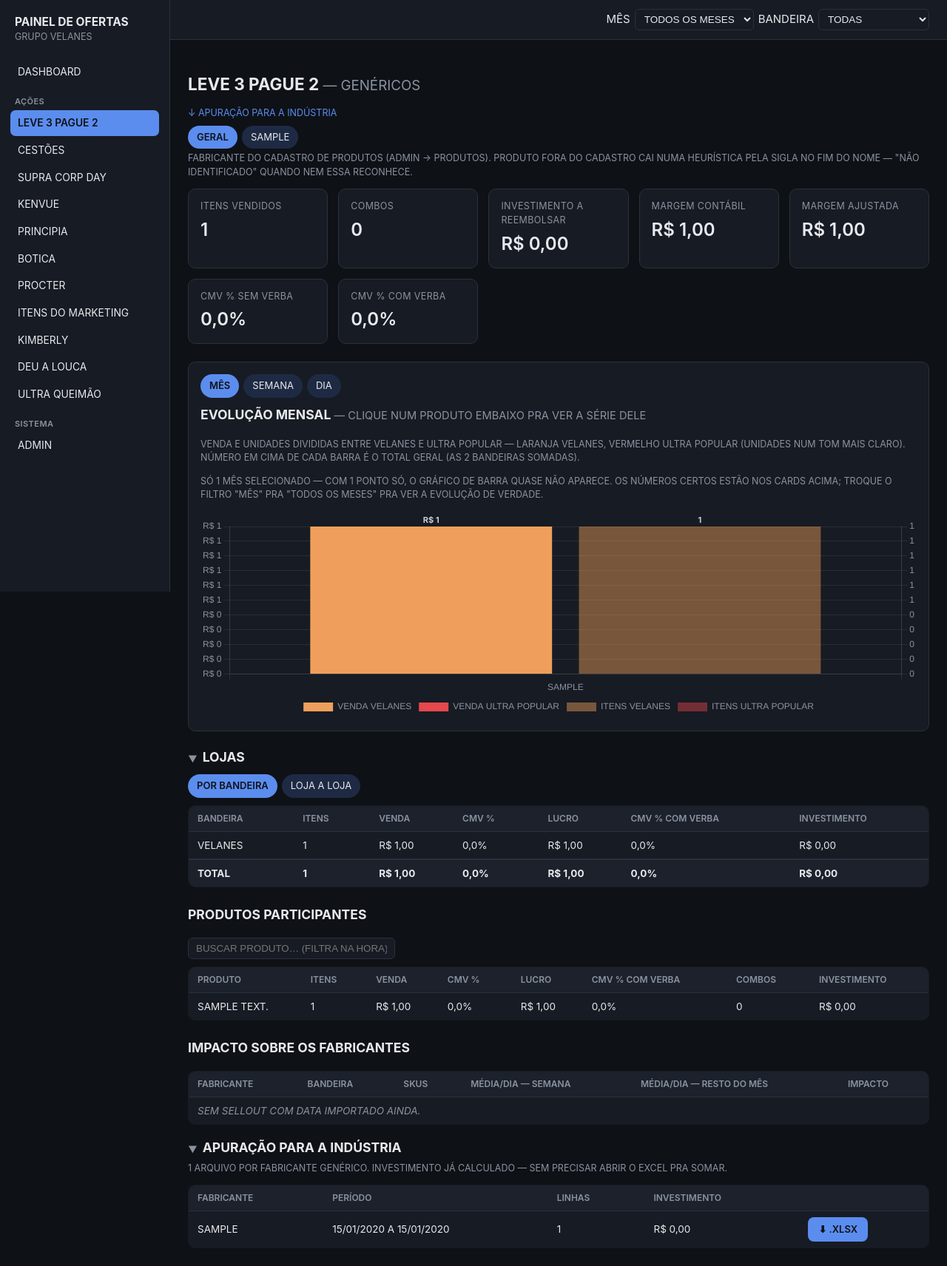
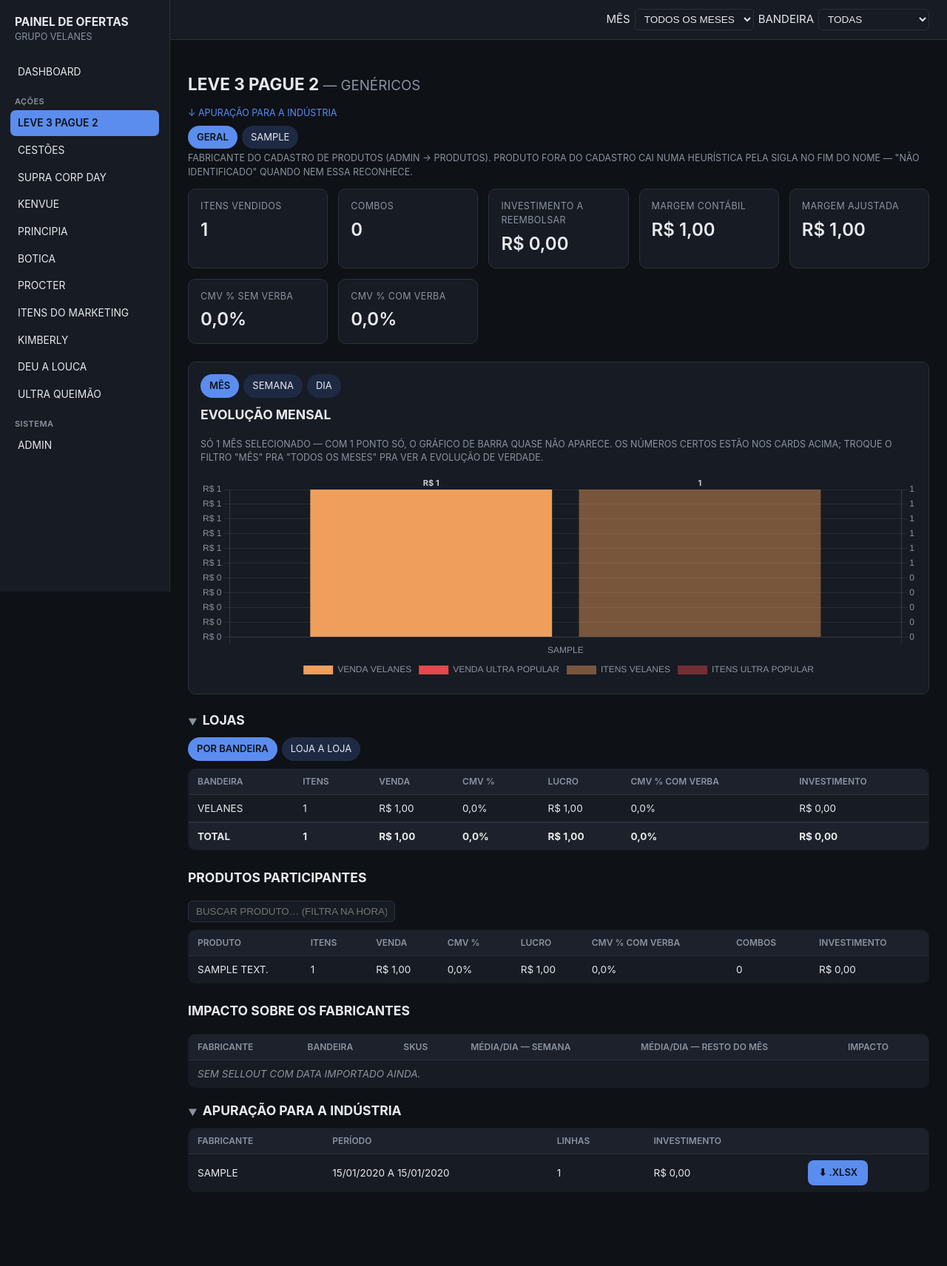
Before and after one commit to gabrielvelanes-coder/monitor-de-ofertas, a Django app: page /leve3/ in a window 1280 px wide. Shown: the whole page at 74% size. After the commit the page ends 1612 px from the top, so only its background shows below. Run offline with Django 5.2, Linux system fonts and the light colour scheme; tables that the repository leaves empty hold one stand-in row (values such as "Sample post").

Commit message:
Remove legendas explicativas dos gráficos e da seção de apuração
Gabriel pediu pra tirar os textos de instrução/explicação que ficam
poluindo a tela: "— clique num produto embaixo pra ver a série dele"
(embaixo do título do gráfico, em todas as 6 telas que tinham) e a
legenda de cor "venda dividida entre Velanes/Ultra Popular..." no Mês do
Leve3. Removida também a legenda da seção "Apuração para a indústria"
("1 arquivo por fabricante genérico... sem precisar abrir o Excel pra
somar") -- a tabela já é auto-explicativa (colunas + total no rodapé).
Nenhuma mudança de comportamento, só remoção de texto.

Co-Authored-By: Claude Sonnet 5 <noreply@anthropic.com>

```diff
--- a/templates/ofertas/_apuracao_industria.html
+++ b/templates/ofertas/_apuracao_industria.html
@@ -2,14 +2,6 @@
 {% if apuracao_resumo %}
 <details class="secao" id="apuracao-industria" open>
   <summary>Apuração para a indústria</summary>
-  <p style="color:var(--muted); font-size:12.5px; margin-top:-4px; margin-bottom:12px;">
-    {% if coluna_titulo == 'Campanha' %}
-      Só aparece pra campanha que já tem a tabela de rebaixa cadastrada.
-    {% else %}
-      1 arquivo por fabricante genérico.
-    {% endif %}
-    Investimento já calculado — sem precisar abrir o Excel pra somar.
-  </p>
   <table class="tabela-interativa">
     <thead>
       <tr><th>{{ coluna_titulo }}</th><th>Período</th><th>Linhas</th><th>Investimento</th><th></th></tr>
--- a/templates/ofertas/cestoes.html
+++ b/templates/ofertas/cestoes.html
@@ -21,7 +21,7 @@
 </div>
 
 <div class="grafico-card">
-  <h3 style="margin-top:0;">Faturamento por mês <small style="color:var(--muted); font-weight:400;">— clique num produto embaixo pra ver a série dele</small></h3>
+  <h3 style="margin-top:0;">Faturamento por mês</h3>
   {% if grafico.labels|length <= 1 %}
     <p style="color:var(--muted); font-size:12.5px;">
       Só {{ grafico.labels|length }} mês selecionado — com 1 ponto só, o gráfico de linha quase não
--- a/templates/ofertas/impacto_fabricante.html
+++ b/templates/ofertas/impacto_fabricante.html
@@ -48,7 +48,7 @@
 <div class="grafico-card">
   {% include "ofertas/_abas_periodo.html" with id_periodo="fabricante" %}
   <div data-painel="periodo-fabricante" data-valor="mes">
-    <h3 style="margin-top:0;">Venda por mês — base vs. oferta <small style="color:var(--muted); font-weight:400;">— clique num produto embaixo pra ver a série dele</small></h3>
+    <h3 style="margin-top:0;">Venda por mês — base vs. oferta</h3>
     {% if grafico.labels|length <= 1 %}
       <p style="color:var(--muted); font-size:12.5px;">
         Só {{ grafico.labels|length }} mês selecionado — com 1 ponto só, o gráfico de barra quase não
--- a/templates/ofertas/impacto_promocao.html
+++ b/templates/ofertas/impacto_promocao.html
@@ -27,7 +27,7 @@
 <div class="grafico-card">
   {% include "ofertas/_abas_periodo.html" with id_periodo="promocao" %}
   <div data-painel="periodo-promocao" data-valor="mes">
-    <h3 style="margin-top:0;">Venda por mês — base vs. oferta <small style="color:var(--muted); font-weight:400;">— clique num produto embaixo pra ver a série dele</small></h3>
+    <h3 style="margin-top:0;">Venda por mês — base vs. oferta</h3>
     {% if grafico.labels|length <= 1 %}
       <p style="color:var(--muted); font-size:12.5px;">
         Só {{ grafico.labels|length }} mês selecionado — com 1 ponto só, o gráfico de barra quase não
--- a/templates/ofertas/kimberly.html
+++ b/templates/ofertas/kimberly.html
@@ -44,7 +44,7 @@
 <div class="grafico-card">
   {% include "ofertas/_abas_periodo.html" with id_periodo="kimberly" %}
   <div data-painel="periodo-kimberly" data-valor="mes">
-    <h3 style="margin-top:0;">Venda por mês <small style="color:var(--muted); font-weight:400;">— clique num produto embaixo pra ver a série dele</small></h3>
+    <h3 style="margin-top:0;">Venda por mês</h3>
     {% if grafico.labels|length <= 1 %}
       <p style="color:var(--muted); font-size:12.5px;">
         Só {{ grafico.labels|length }} mês selecionado — com 1 ponto só, o gráfico de barra quase não
--- a/templates/ofertas/leve3.html
+++ b/templates/ofertas/leve3.html
@@ -47,8 +47,7 @@
 <div class="grafico-card">
   {% include "ofertas/_abas_periodo.html" with id_periodo="leve3" %}
   <div data-painel="periodo-leve3" data-valor="mes">
-    <h3 style="margin-top:0;">Evolução mensal <small style="color:var(--muted); font-weight:400;">— clique num produto embaixo pra ver a série dele</small></h3>
-    <p style="color:var(--muted); font-size:12.5px;">Venda e unidades divididas entre Velanes e Ultra Popular — laranja Velanes, vermelho Ultra Popular (unidades num tom mais claro). Número em cima de cada barra é o total geral (as 2 bandeiras somadas).</p>
+    <h3 style="margin-top:0;">Evolução mensal</h3>
     {% if grafico.labels|length <= 1 %}
       <p style="color:var(--muted); font-size:12.5px;">
         Só {{ grafico.labels|length }} mês selecionado — com 1 ponto só, o gráfico de barra quase não
--- a/templates/ofertas/marketing.html
+++ b/templates/ofertas/marketing.html
@@ -25,7 +25,7 @@
 </div>
 
 <div class="grafico-card">
-  <h3 style="margin-top:0;">Venda por mês <small style="color:var(--muted); font-weight:400;">— clique num produto embaixo pra ver a série dele</small></h3>
+  <h3 style="margin-top:0;">Venda por mês</h3>
   {% if grafico.labels|length <= 1 %}
     <p style="color:var(--muted); font-size:12.5px;">
       Só há {{ grafico.labels|length }} mês importado — o gráfico vira uma linha de verdade
```
